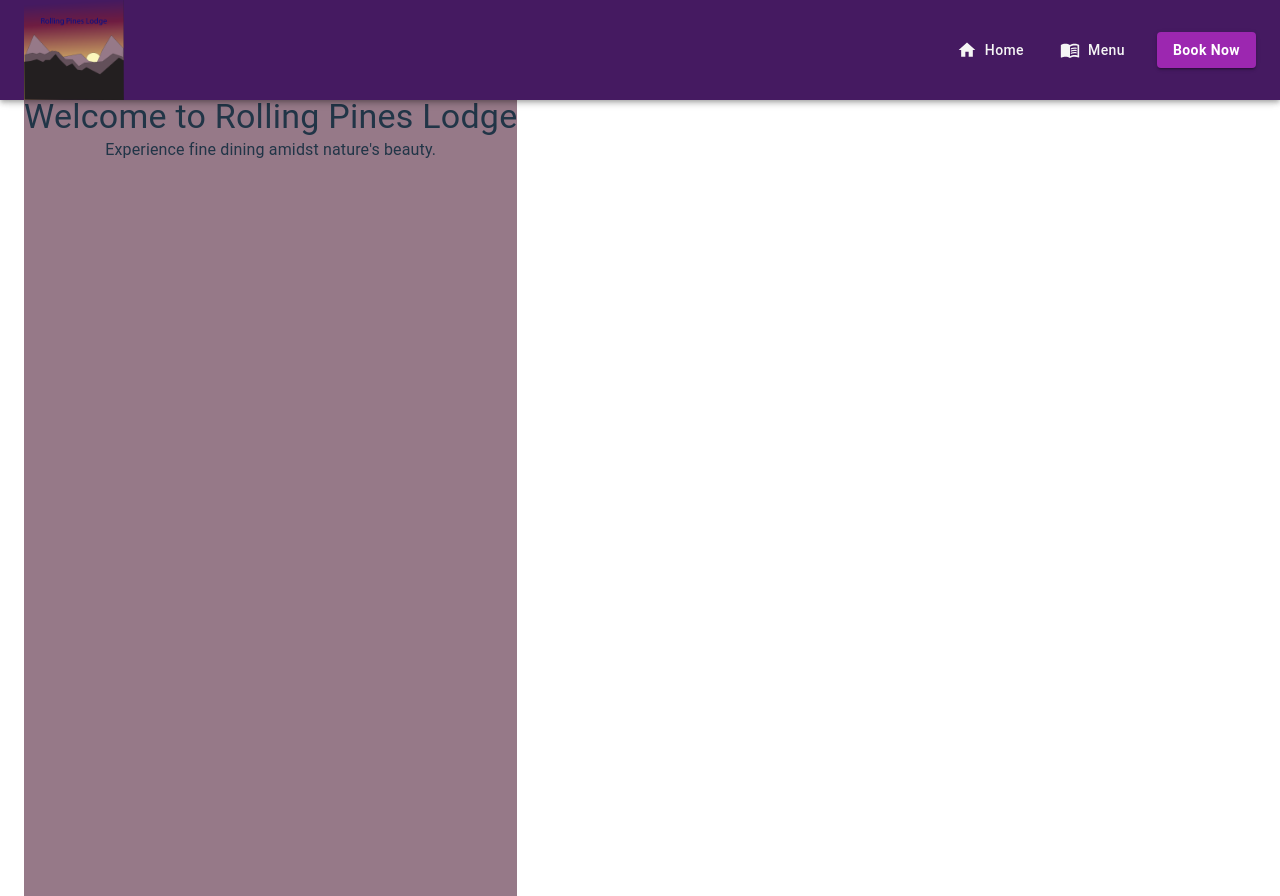
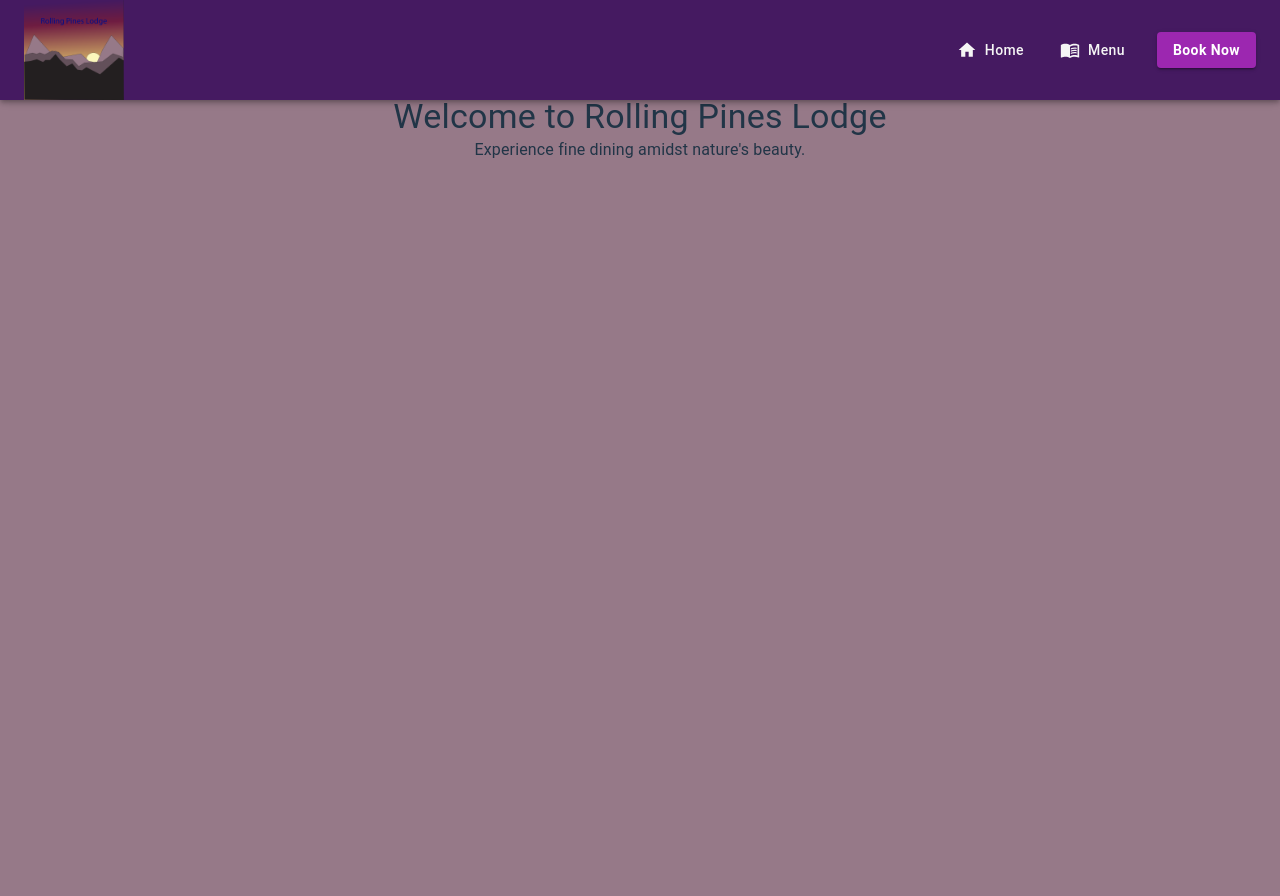
Before and after one commit to Harrison-Holt/rolling-pines-lodge, a React (Vite) app: page / in a window 1280 px wide. Built offline with nearby package versions, Linux system fonts and the light colour scheme.

Commit message:
Initial Commit

```diff
--- a/src/frontend/home.jsx
+++ b/src/frontend/home.jsx
@@ -5,7 +5,8 @@ import logo from '../assets/Rolling_Pines_Lodge_Logo.png';
 
 function Homepage() {
   return (
-    <Container>
+    <>
+      {/* AppBar and Toolbar for the header */}
       <AppBar position="fixed" sx={{ backgroundColor: '#451a61' }}>
         <Toolbar sx={{ display: 'flex', justifyContent: 'space-between', alignItems: 'center' }}>
           {/* Left Section: Logo */}
@@ -35,11 +36,11 @@ function Homepage() {
       <Toolbar />
 
       {/* Main Content */}
-      <Box sx={{ backgroundColor: '#967988', textAlign: 'center', mt: 4, minHeight: '100vh' }}>
+      <Box sx={{ backgroundColor: '#967988', textAlign: 'center', mt: 4, minHeight: '100vh', width: '100vw', mx: 'auto' }}>
         <Typography variant="h4">Welcome to Rolling Pines Lodge</Typography>
         <Typography variant="body1">Experience fine dining amidst nature's beauty.</Typography>
       </Box>
-    </Container>
+    </>
   );
 }
 
```
